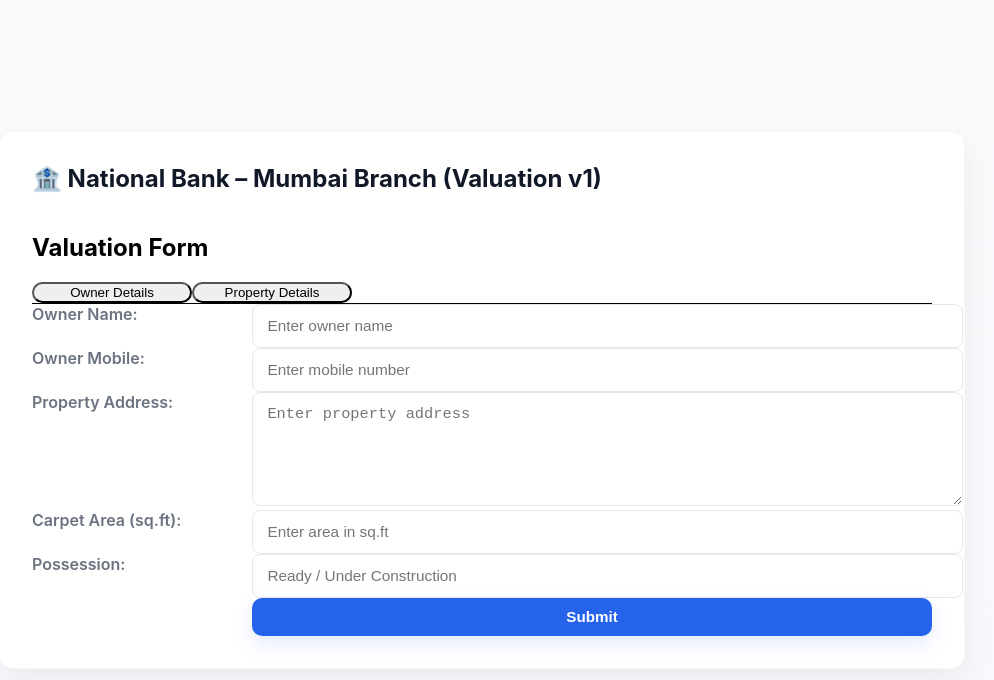
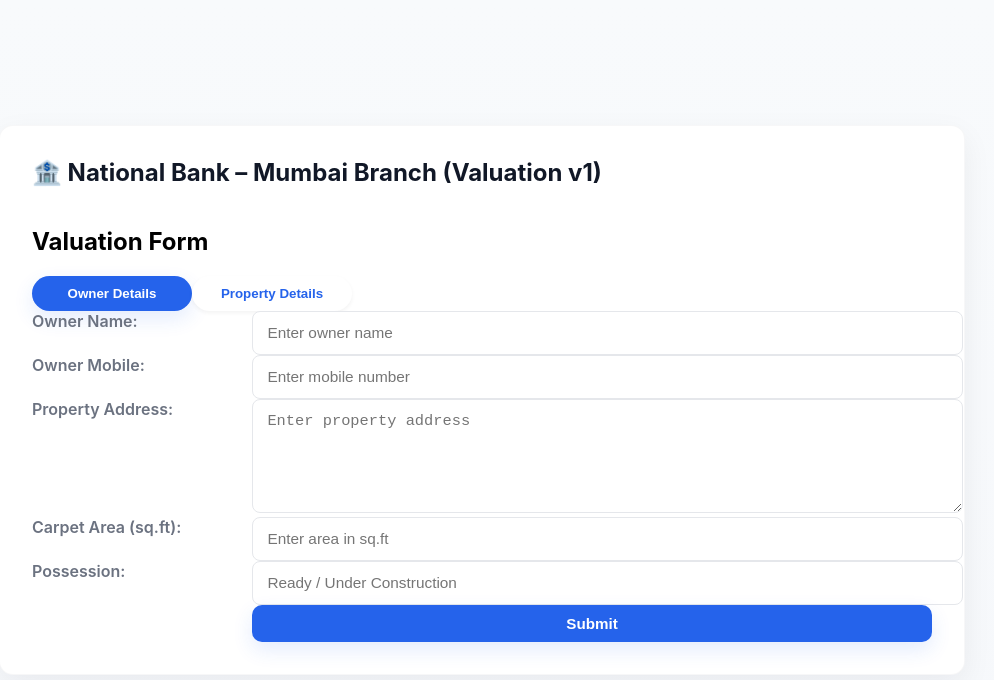
Before and after one commit to VighneshRansing/ValuationProject-POC, a React (Vite) app in the folder frontend/: page / in a window 1280 px wide. Shown: the top 680 px of the page, without its empty margins (158-1152 px from the left). Built offline with nearby package versions, Linux system fonts and the light colour scheme; no server answers.

Commit message:
Updated tab styling

```diff
--- a/frontend/src/ValuationForm.jsx
+++ b/frontend/src/ValuationForm.jsx
@@ -156,7 +156,7 @@
         {/* Tabs */}
         <div
           role="tablist"
-          className="flex gap-2 border-b border-gray-200"
+          className="flex gap-3 mb-6"
           aria-label="Valuation form sections"
         >
           <button
@@ -164,14 +164,7 @@
             aria-selected={activeTab === 0}
             aria-controls="owner-panel"
             id="owner-tab"
-            className={`
-              px-6 py-2.5 rounded-full font-semibold transition-all
-              focus:outline-none focus:ring-2 focus:ring-blue-500 focus:ring-offset-2
-              ${activeTab === 0
-                ? 'bg-blue-600 text-white shadow-md'
-                : 'bg-blue-50 text-blue-600 hover:bg-blue-100'
-              }
-            `}
+            className="tab-button"
             onClick={() => setActiveTab(0)}
             onKeyDown={e => handleTabKeyDown(e, 0)}
           >
@@ -182,14 +175,7 @@
             aria-selected={activeTab === 1}
             aria-controls="property-panel"
             id="property-tab"
-            className={`
-              px-6 py-2.5 rounded-full font-semibold transition-all
-              focus:outline-none focus:ring-2 focus:ring-blue-500 focus:ring-offset-2
-              ${activeTab === 1
-                ? 'bg-blue-600 text-white shadow-md'
-                : 'bg-blue-50 text-blue-600 hover:bg-blue-100'
-              }
-            `}
+            className="tab-button"
             onClick={() => setActiveTab(1)}
             onKeyDown={e => handleTabKeyDown(e, 1)}
           >
--- a/frontend/src/index.css
+++ b/frontend/src/index.css
@@ -174,13 +174,40 @@
 }
 
 /* Tab styles */
-[role="tab"] {
+.tab-button {
   min-width: 160px;
   text-align: center;
+  padding: 0.625rem 1.25rem;
+  font-weight: 600;
+  border-radius: 9999px;
   transition: all 0.2s ease-in-out;
+  border: none;
+  cursor: pointer;
 }
 
-[role="tab"]:focus-visible {
+.tab-button[aria-selected="true"] {
+  background: var(--accent);
+  color: white;
+  box-shadow: 0 8px 20px rgba(37,99,235,0.12);
+}
+
+.tab-button[aria-selected="true"]:hover {
+  background: var(--accent-600);
+  transform: translateY(-2px);
+}
+
+.tab-button[aria-selected="false"] {
+  background: white;
+  color: var(--accent);
+  box-shadow: 0 2px 4px rgba(0,0,0,0.05);
+}
+
+.tab-button[aria-selected="false"]:hover {
+  transform: translateY(-1px);
+  box-shadow: 0 4px 12px rgba(0,0,0,0.08);
+}
+
+.tab-button:focus-visible {
   outline: none;
   box-shadow: 0 0 0 3px rgba(59, 130, 246, 0.5);
 }
```
